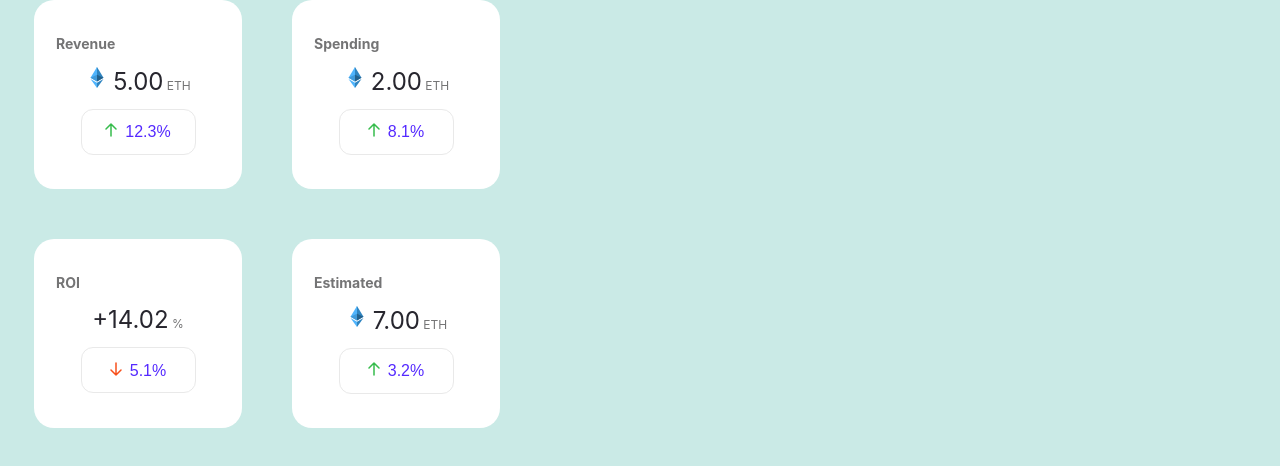
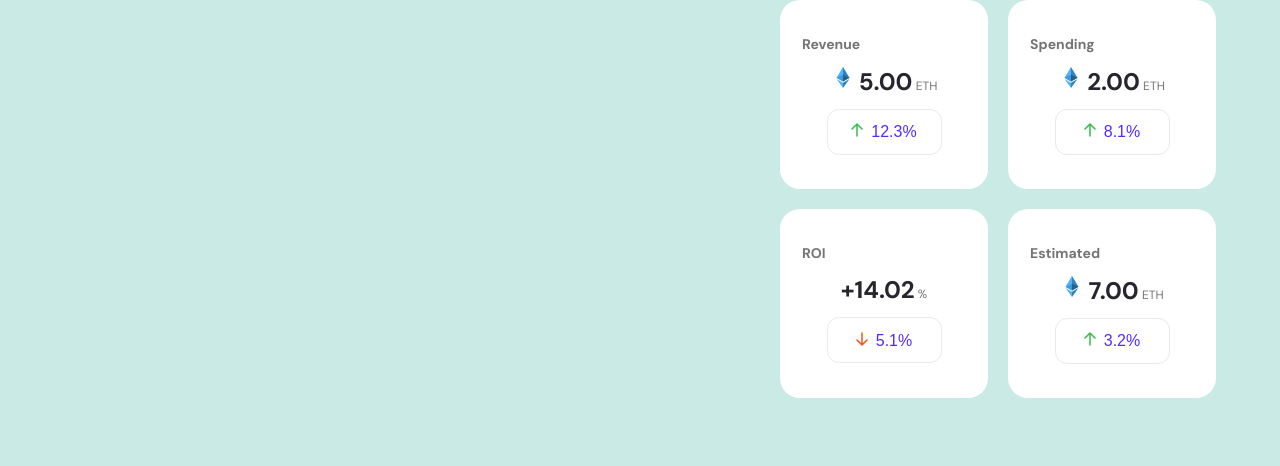
Before and after one commit to Mew-Kyu/myNFT, a React (Create React App) app: page / in a window 1280 px wide. Shown: the top 466 px of the page. Built offline with nearby package versions, Linux system fonts and the light colour scheme.

Commit message:
fix css card

```diff
--- a/package.json
+++ b/package.json
@@ -9,6 +9,7 @@
     "react": "^18.2.0",
     "react-dom": "^18.2.0",
     "react-scripts": "5.0.1",
+    "styled-components": "^6.0.0-rc.1",
     "web-vitals": "^2.1.4"
   },
   "scripts": {
--- a/public/index.html
+++ b/public/index.html
@@ -3,6 +3,9 @@
   <head>
     <meta charset="utf-8" />
     <link rel="icon" href="%PUBLIC_URL%/favicon.ico" />
+    <link rel="preconnect" href="https://fonts.googleapis.com">
+    <link rel="preconnect" href="https://fonts.gstatic.com" crossorigin>
+    <link href="https://fonts.googleapis.com/css2?family=DM+Sans:wght@400;500;700&display=swap" rel="stylesheet">
     <meta name="viewport" content="width=device-width, initial-scale=1" />
     <meta name="theme-color" content="#000000" />
     <meta
--- a/src/App.css
+++ b/src/App.css
@@ -1,3 +1,7 @@
+body {
+  font-family: 'DM Sans', sans-serif;
+}
+
 .App {
   width: 100%;
 }
--- a/src/App.js
+++ b/src/App.js
@@ -5,24 +5,30 @@
 import plusIcon from "assets/plus.svg"
 import styled from "styled-components";
 
-const StyledCardCon = styled.div`
+const CoverCard = styled.div`
   display: flex;
   align-items: flex-start;
   justify-content: flex-end;
+`;
+
+const StyledCardCon = styled.div`
+  display: flex;
   width: 500px;
   flex-wrap: wrap;
-  gap: 50px;
+  gap: 20px;
 `;
 
 function App() {
   return (
     <div className="App">
+      <CoverCard>
         <StyledCardCon>
           <Card title={"Revenue"} amount="5.00" percent={12.3}></Card>
           <Card title={"Spending"} amount="2.00" percent={8.1}></Card>
           <Card title={"ROI"} content={"+14.02"} percent={-5.1}></Card>
           <Card title={"Estimated"} amount="7.00" percent={3.2}></Card>
         </StyledCardCon>
+      </CoverCard>
       {/* <Button percent={10} onClick={()=>console.log("Clickkkk")}><span>Click</span>Me</Button>
       <Button textColor="white" bgColor="transparent" borderColor="white">0%</Button>
       <Button width={77} height={32} textColor="white" bgColor="#5429FF">Following</Button>
--- a/src/components/Card/Card.jsx
+++ b/src/components/Card/Card.jsx
@@ -27,6 +27,7 @@
     margin-bottom: 12px;
   }
   .amount {
+    font-weight: 700;
     font-size: 24px;
     line-height: 31px;
     color: #27262e;
@@ -38,6 +39,7 @@
     margin-right: 4px;
   }
   .roi {
+    font-weight: 700;
     font-size: 24px;
     line-height: 31px;
     color: #27262e;
```
Also changed, not shown: 1 other file (tests, documents, lock files or other folders). Lines whose indentation alone changed are shown as unchanged.
